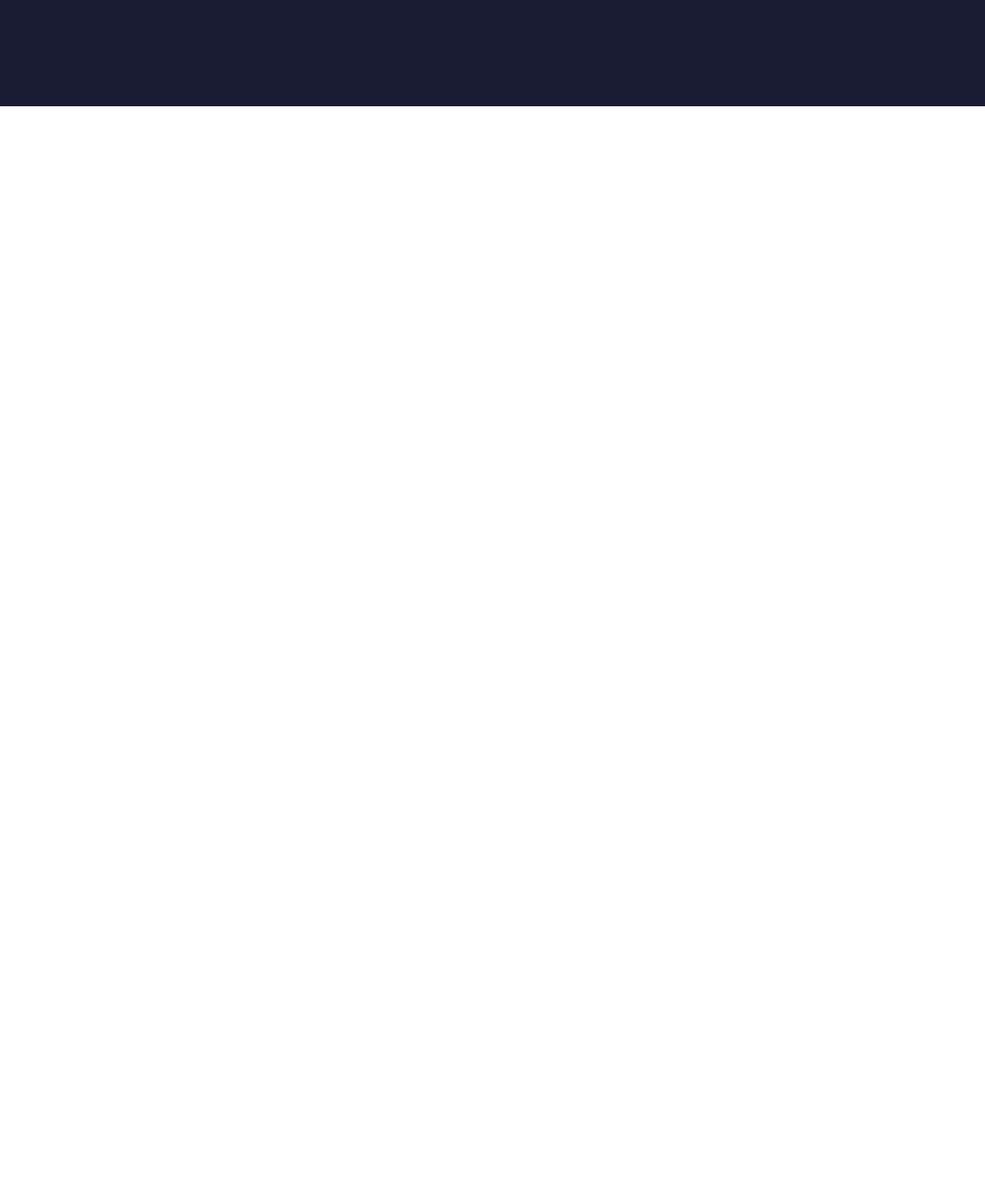
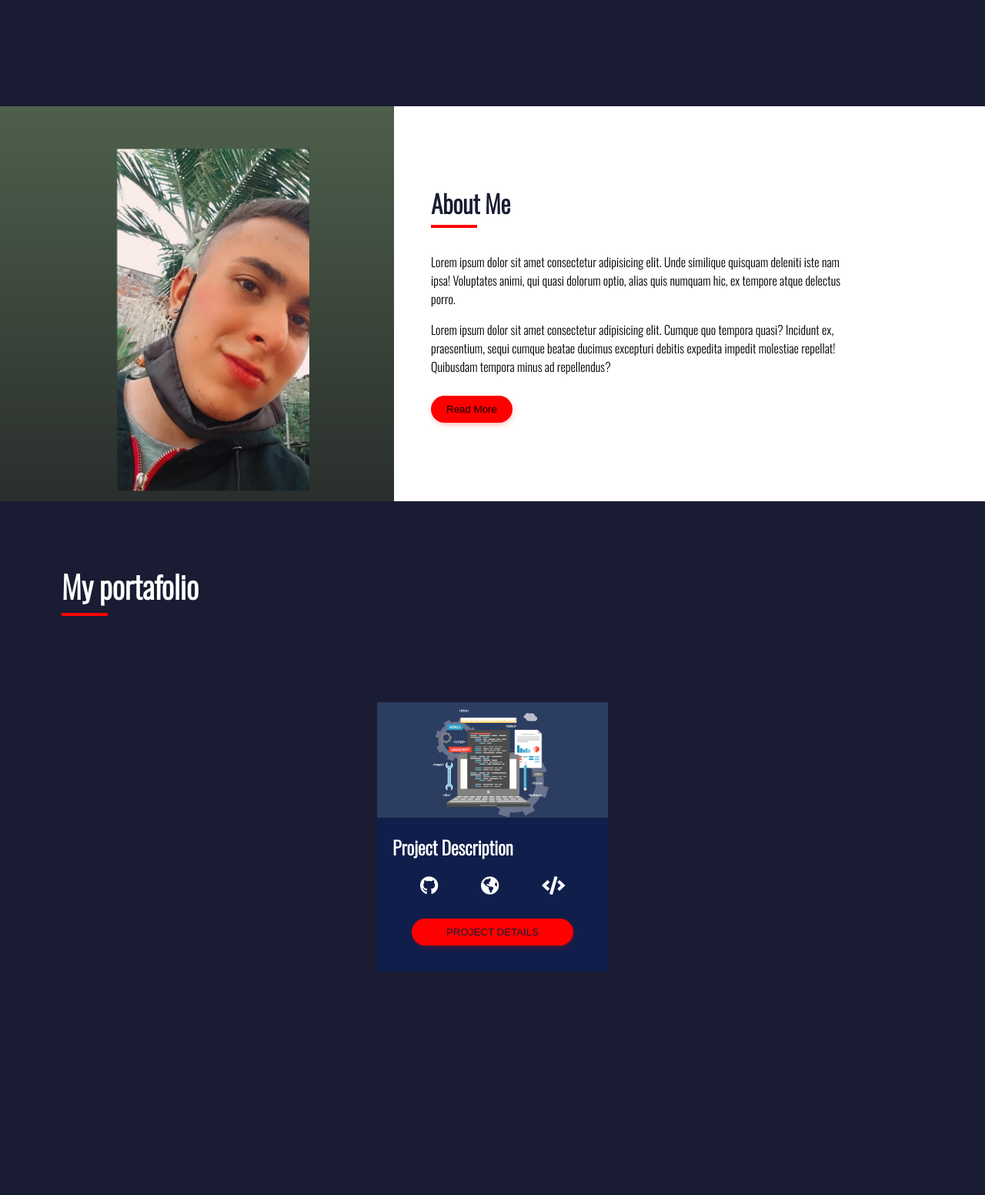
Before and after one commit to Juanda1527/Portafolio, a plain HTML site: page index.html in a window 1280 px wide. Shown: the part 662-2214 px from the top of the page at 77% size. Before the commit the page ends 800 px from the top, so only its background shows below. Drawn offline with nearby package versions, Linux system fonts and the light colour scheme.

Commit message:
Add files via upload

```diff
--- a/css/styles.css
+++ b/css/styles.css
@@ -82,6 +82,8 @@ span {
     border-radius: 20px;
     margin-top: 10px;
     cursor: pointer;
+    -webkit-box-shadow: 1px 3px 11px -5px rgba(255, 0, 0, 0.69);
+    -moz-box-shadow: 1px 3px 11px -5px rgba(255, 0, 0, 0.69);
     box-shadow: 1px 3px 11px -5px rgba(255, 0, 0, 0.69);
 }
 
@@ -95,3 +97,112 @@ span {
     border: 7px solid red;
     height: 450px;
 }
+
+.about {
+    display: grid;
+    grid-template-columns: repeat(10, 1fr);
+    width: 100vw;
+    align-items: center;
+}
+
+.about img {
+    width: 100%;
+    grid-column: 1/5;
+}
+
+.about-info {
+    grid-column: 5/10;
+    padding: 3em;
+}
+
+.about-info h2 {
+    font-size: 2em;
+    color: #191c32;
+}
+
+.divider {
+    height: 4px;
+    width: 60px;
+    background-color: red;
+    margin-top: 5px;
+    margin-bottom: 2em;
+}
+
+.about p {
+    margin-bottom: 1em;
+}
+
+.portafolio {
+    width: 100vw;
+    background-color: #191c32;
+    color: #fff;
+}
+
+.portafolio-headings {
+    width: 100vw;
+    padding: 5em;
+}
+
+.portafolio-headings h2 {
+    font-size: 2.5em;
+}
+
+.portafolio .container {
+    width: 80vw;
+    height: 80vh;
+    margin: 0 auto;
+    display: flex;
+    justify-content: center;
+}
+
+.card {
+    width: 300px;
+    color: #fff;
+    height: 350px;
+    background-color: #101e4b;
+}
+
+.card__img {
+    width: 100%;
+    height: 150px;
+    background-image: url(../assets/imagenes/2-original.png);
+    background-size: cover;
+}
+
+.card__title {
+    padding: 20px;
+}
+
+.card__projects-links {
+    display: flex;
+    justify-content: space-evenly;
+
+}
+
+.card__projects-links a {
+    color: #fff;
+    text-decoration: none;
+}
+
+.card__projects-links i {
+    font-size: 1.5em;
+}
+
+.card .projects-details {
+    margin: 0 auto;
+    margin: 1em;
+    width: 70%;
+}
+
+.card .projects-details a {
+    text-decoration: none;
+    color: #191c32;
+    text-transform: uppercase;
+}
+
+.project-details-content {
+    display: flex;
+    width: 100%;
+    justify-content: center;
+    margin-top: 1em;
+}
--- a/index.html
+++ b/index.html
@@ -34,9 +34,54 @@
             <button class="download-cv">Download CV</button>
             </a>
         </div>
-        <img src="./assets/imagenes/juanda.jpg" alt="Juan David Picture">
+        <img src="./assets/imagenes/juanda_2.jpeg" alt="juan david Picture">
     </main>
+</div>
 
+<div class="about">
+    <img src="./assets/imagenes/juanda.jpg" alt="juan david retrato">
+
+<div class="about-info">
+    <h2>About Me</h2>
+    <div class="divider"></div>
+    <p>Lorem ipsum dolor sit amet consectetur adipisicing elit. Unde similique quisquam deleniti iste nam ipsa! Voluptates animi, qui quasi dolorum optio, alias quis numquam hic, ex tempore atque delectus porro.</p>
+    <p>Lorem ipsum dolor sit amet consectetur adipisicing elit. Cumque quo tempora quasi? Incidunt ex, praesentium, sequi cumque beatae ducimus excepturi debitis expedita impedit molestiae repellat! Quibusdam tempora minus ad repellendus?</p>
+        <button class="download-cv">Read More</button>
+    </div>
+   </div>
+
+<div class="portafolio">
+    <div class="portafolio-headings">
+        <h2>My portafolio</h2>
+        <div class="divider"></div>
+    </div>
+
+    <div class="container">
+        <div class="card">
+            <div class="card__img">
+            </div>
+            <div class="card__title">
+                <h2>Project Description</h2>
+            </div>
+            <div class="card__projects-links">
+                <a href="">
+                 <i class="fab fa-github"></i>
+                </a>
+                <a href="">
+                 <i class="fas fa-globe-americas"></i>
+                </a>
+                <a href="">
+                 <i class="fas fa-code"></i>
+                </a>
+            </div>
+            <div class="project-details-content">
+                <button class="projects-details download-cv">
+                    <a href="">
+                        project details
+                    </a>
+                </button>
+        </div>
+    </div>
 </div>
 
 </body>
```
Also changed, not shown: assets/imagenes/2-original.png (added), assets/imagenes/juanda_2.jpeg (added).
